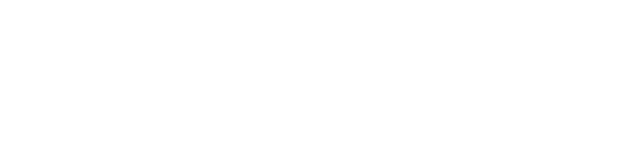
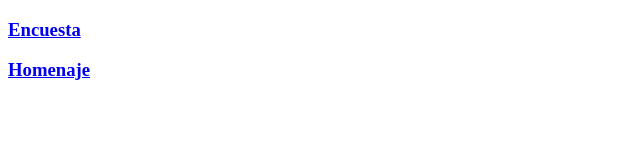
Before and after one commit to Gonzaab020/Personal-Portfolio, a plain HTML site: page index.html in a window 1280 px wide. Shown: the whole page, without its empty margins (0-640 px from the left). Drawn offline with Linux system fonts and the light colour scheme.

Commit message:
Personal Portfolio V2

```diff
--- a/index.html
+++ b/index.html
@@ -8,6 +8,7 @@
     <title>Portafolio de Gonza</title>
 </head>
 <body>
-
+    <h3><a href="Proyecto Formulario de Encuesta/encuesta.html" target="_blank">Encuesta</a></h3>
+    <h3><a href="Proyecto Pagina de Homenaje/homenaje.html" target="_blank">Homenaje</a></h3>
 </body>
 </html>
```
